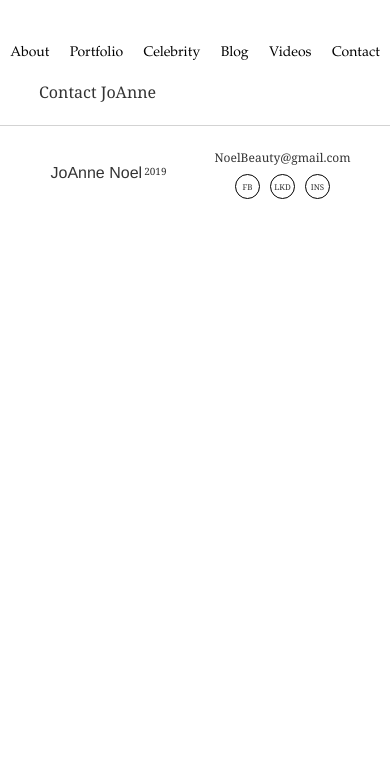
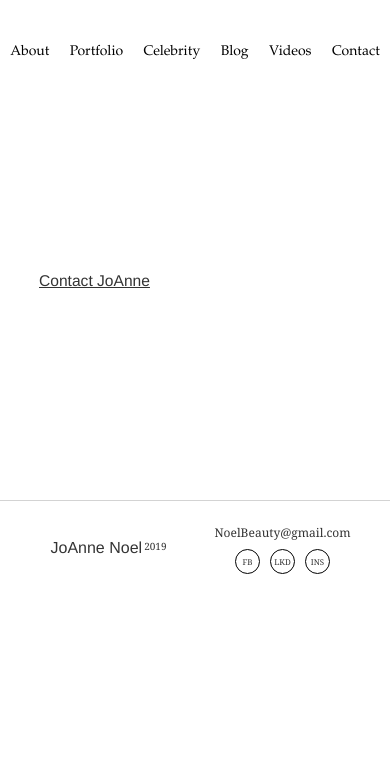
Before and after one commit to joeelo/noel-beauty-gatsby, a Gatsby site: page /ContactPage in a window 390 px wide. Shown: the part 81-844 px from the top of the page. Built offline with nearby package versions, Linux system fonts and the light colour scheme; Gatsby itself is replaced by a stand-in of ours.

```diff
--- a/src/components/layout.css
+++ b/src/components/layout.css
@@ -21,6 +21,7 @@
   -webkit-font-smoothing: antialiased;
   -moz-osx-font-smoothing: grayscale;
   min-width: 300px;
+
 }
 
 html, body {
@@ -635,6 +636,12 @@
   min-width: 300px;
 }
 
+@media only screen and (max-width: 760px) {
+  body {
+    font-size: 4vw;
+  }
+}
+
 @media only screen and (max-width: 480px) {
   html {
     font-size: 100%;
--- a/src/pages/ContactPage.js
+++ b/src/pages/ContactPage.js
@@ -7,7 +7,7 @@
         <Layout>
             <PageContainer>
 
-                Contact JoAnne
+                <ContactSpan> Contact JoAnne </ContactSpan>
             </PageContainer>
         </Layout>
     )
@@ -19,4 +19,11 @@
     width: 100vw;
     display: flex;
     flex-direction: column;
+    min-height: 400px;
+    justify-content: center;
 `
+
+const ContactSpan = styled.span`
+    font-family: Helvetica, sans-serfif;
+    text-decoration: underline;
+`
```
Also changed, not shown: 1 other file.
